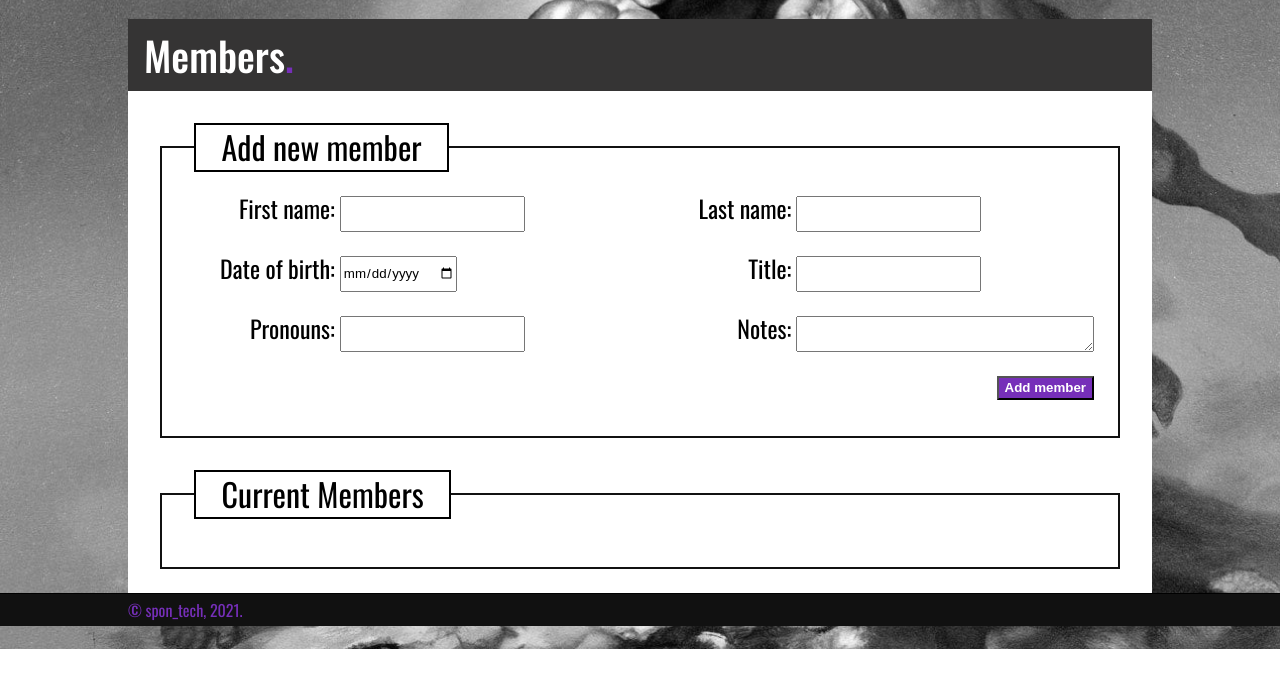
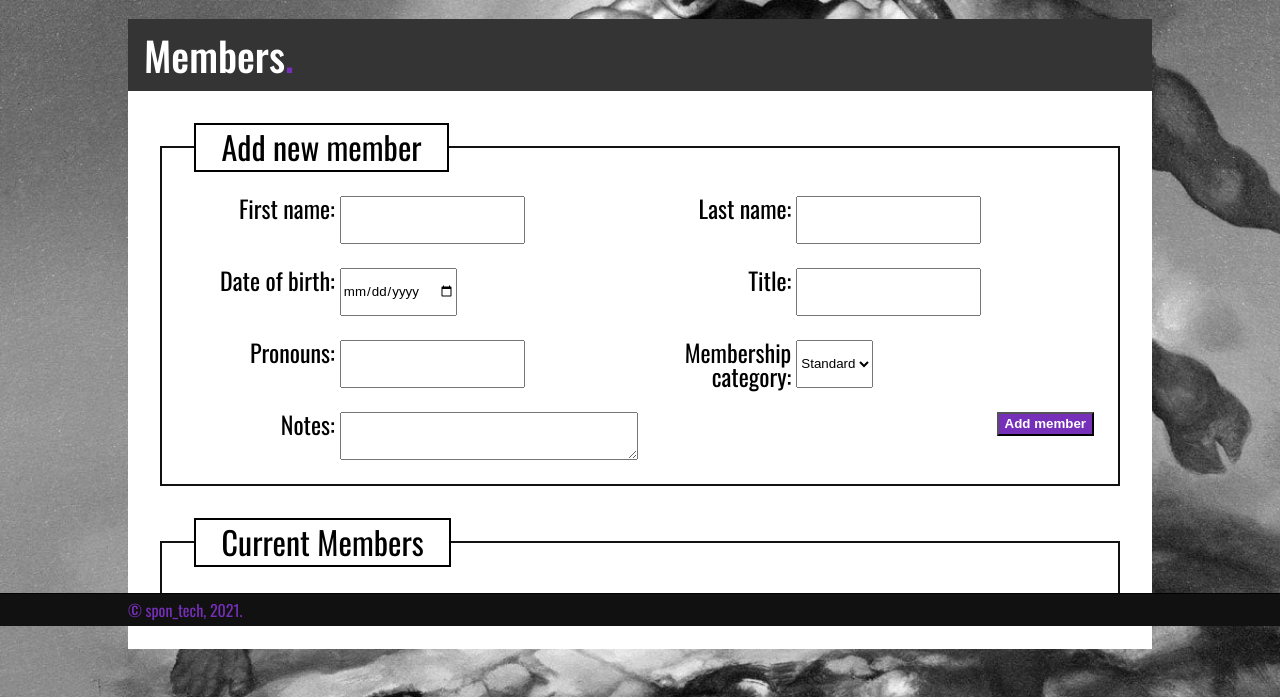
Before and after one commit to Boystavros/gym_admin_app_Python, a Flask app: page /members in a window 1280 px wide. Shown: the part 174-871 px from the top of the page. Before the commit the page ends 823 px from the top, so only its background shows below. Run offline with Flask 2, Linux system fonts and the light colour scheme; data that the repository does not hold is empty; some libraries are stand-ins or nearby versions.

Commit message:
Adds membership category to front end to display in members/index.html, members/edit.html and members/show.html. Tests passing to allow creation and editing of membership category for a member.

```diff
--- a/controllers/member_controller.py
+++ b/controllers/member_controller.py
@@ -25,8 +25,9 @@ def create_member():
     last_name = request.form['last_name']
     title = request.form['title']
     pronouns = request.form['pronouns']
+    membership = request.form['membership']
     notes = request.form['notes']
-    member = Member(first_name, last_name, dob, title, pronouns, notes)
+    member = Member(first_name, last_name, dob, title, pronouns, membership, notes)
     member_repository.save(member)
     return redirect(url_for('.members'))
 
@@ -53,8 +54,9 @@ def update(id):
     last_name = request.form['last_name']
     title = request.form['title']
     pronouns = request.form['pronouns']
+    membership = request.form['membership']
     notes = request.form['notes']
-    member = Member(first_name, last_name, dob, title, pronouns, notes, id)
+    member = Member(first_name, last_name, dob, title, pronouns, membership, notes, id)
     member_repository.update(member)
     return redirect(f"/members/{id}")
 
--- a/db/member_booking_system.sql
+++ b/db/member_booking_system.sql
@@ -16,8 +16,8 @@ CREATE TABLE members(
     dob VARCHAR(255),
     title VARCHAR(255),
     pronouns VARCHAR(255),
-    notes TEXT,
-    membership VARCHAR(255)
+    membership VARCHAR(255),
+    notes TEXT
 );
 
 CREATE TABLE fit_classes(
--- a/repositories/member_repository.py
+++ b/repositories/member_repository.py
@@ -8,8 +8,8 @@ import repositories.member_repository as member_repository
 
 #CREATE
 def save(member):
-    sql = "INSERT INTO members (first_name, last_name, dob, title, pronouns, notes) VALUES (%s, %s, %s, %s, %s, %s) RETURNING *"
-    values = [member.first_name, member.last_name, member.dob, member.title, member.pronouns, member.notes]
+    sql = "INSERT INTO members (first_name, last_name, dob, title, pronouns, membership, notes) VALUES (%s, %s, %s, %s, %s, %s, %s) RETURNING *"
+    values = [member.first_name, member.last_name, member.dob, member.title, member.pronouns, member.membership, member.notes]
     results = run_sql(sql, values)
     id = results[0]['id']
     member.id = id
@@ -23,7 +23,7 @@ def select_all():
     results = run_sql(sql)
 
     for row in results:
-        member = Member(row['first_name'], row['last_name'], row['dob'], row['title'], row['pronouns'], row['notes'], row['id'])
+        member = Member(row['first_name'], row['last_name'], row['dob'], row['title'], row['pronouns'], row['membership'], row['notes'], row['id'])
         members.append(member)
     return members
 
@@ -34,7 +34,7 @@ def select(id):
     result = run_sql(sql, values)[0]
 
     if result is not None:
-        member = Member(result['first_name'], result['last_name'], result['dob'], result['title'], result['pronouns'], result['notes'], result['id'])
+        member = Member(result['first_name'], result['last_name'], result['dob'], result['title'], result['pronouns'], result['membership'], result['notes'], result['id'])
     return member
 
 def select_for_edit(id):
@@ -49,13 +49,13 @@ def select_for_edit(id):
         month = display_dob[3:5]
         year = display_dob[6:10]
         picker_dob = f"{year}-{month}-{day}"
-        member = Member(result['first_name'], result['last_name'], picker_dob, result['title'], result['pronouns'], result['notes'], result['id'])
+        member = Member(result['first_name'], result['last_name'], picker_dob, result['title'], result['pronouns'], result['membership'], result['notes'], result['id'])
     return member
 
 #UPDATE
 def update(member):
-    sql = "UPDATE members SET (first_name, last_name, dob, title, pronouns, notes) = (%s, %s, %s, %s, %s, %s) WHERE id = %s"
-    values = [member.first_name, member.last_name, member.dob, member.title, member.pronouns, member.notes, member.id]
+    sql = "UPDATE members SET (first_name, last_name, dob, title, pronouns, membership, notes) = (%s, %s, %s, %s, %s, %s, %s) WHERE id = %s"
+    values = [member.first_name, member.last_name, member.dob, member.title, member.pronouns, member.membership, member.notes, member.id]
     run_sql(sql, values)
 
 #DELETE
@@ -67,17 +67,3 @@ def delete(id):
 def delete_all():
     sql = "DELETE  FROM members"
     run_sql(sql)
-
-
-# #MEMBERS BOOKED ON CLASS
-# def attendees(fit_class):
-#     attendees = []
-
-#     sql = "SELECT * FROM bookings WHERE fit_class_id = %s"
-#     values = [fit_class.id]
-#     results = run_sql(sql, values)
-
-#     for row in results:
-#         member = member_repository.select(row['member_id'])
-#         attendees.append(member)
-#     return attendees
--- a/templates/members/index.html
+++ b/templates/members/index.html
@@ -23,6 +23,12 @@
             <label for="pronouns">Pronouns:</label>
             <input type="text" name="pronouns" id="pronouns">
 
+            <label for="membership">Membership category:</label>
+            <select name="membership" id="membership">
+                <option value="standard" selected>Standard</option>
+                <option value="off-peak">Off-peak</option>
+            </select>
+
             <label for="notes">Notes:</label>
             <textarea name="notes" id="notes" cols="30" rows="2"></textarea>
 
--- a/templates/members/show.html
+++ b/templates/members/show.html
@@ -11,6 +11,7 @@
             <p>Pronouns: {{ member.pronouns }}</p>
             <p>Date of birth: {{ member.dob }}</p>
             <p>Membership number: {{ member.id }}</p>
+            <p>Membership category: {{ member.membership }}</p>
             <p>Notes: {{ member.notes }}</p>
             <div class="buttons-pane">
                 <a href="/members/{{ member.id }}/edit"><button>Edit details</button></a>
```
Also changed, not shown: templates/members/edit.html (+11 -0 lines).
